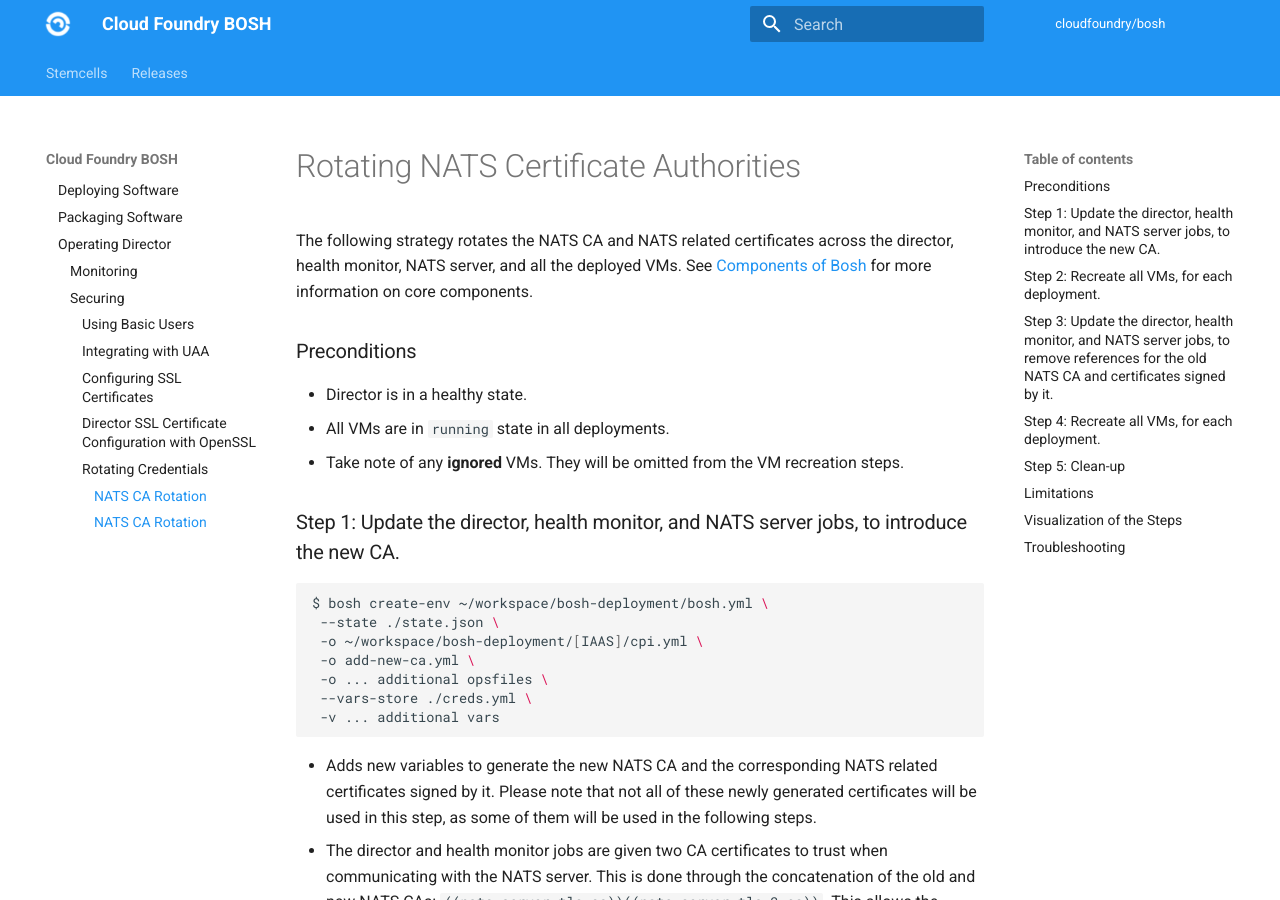
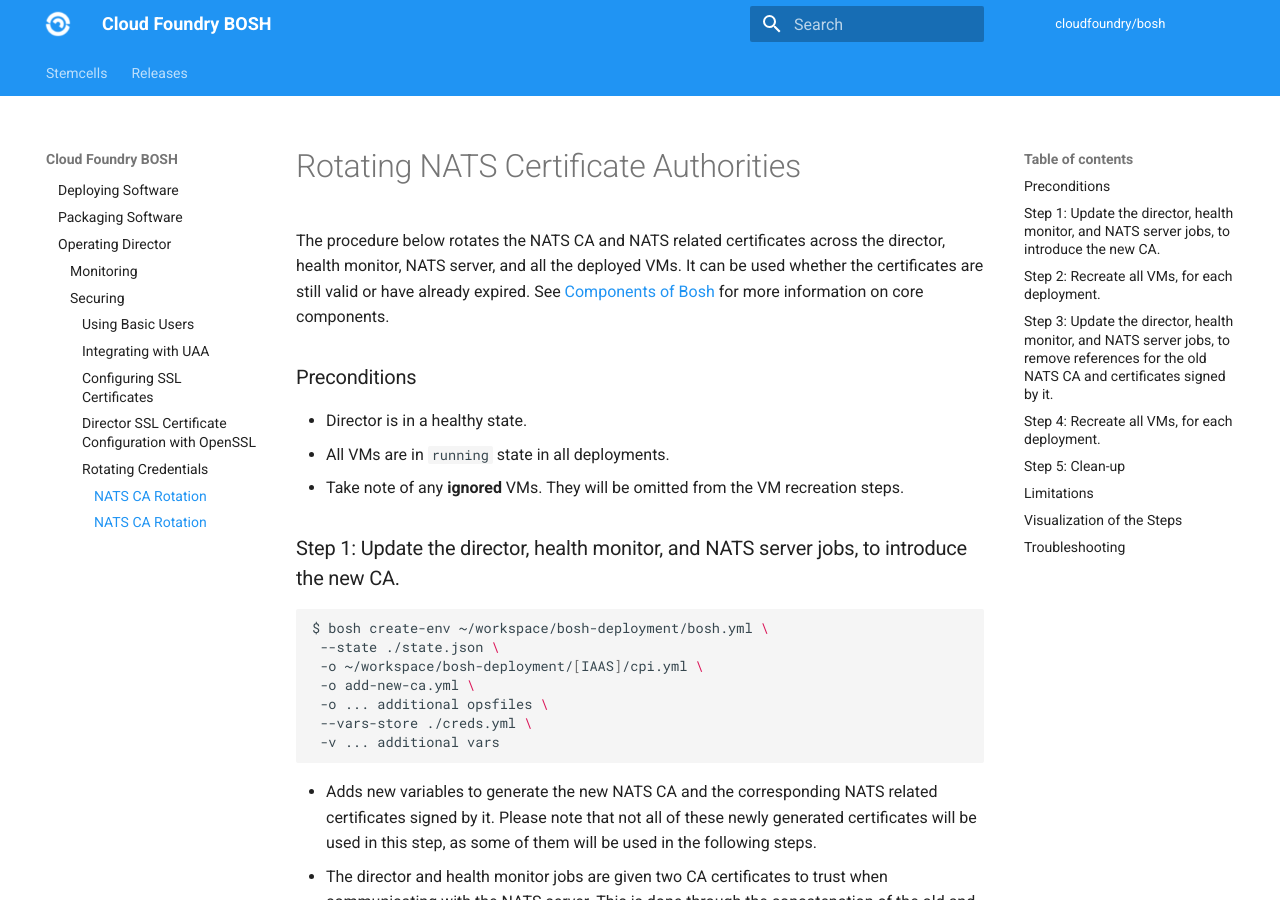
Before and after one commit to cloudfoundry/docs-bosh, an MkDocs documentation site: the page built from content/nats-ca-rotation.md, in a window 1280 px wide and 900 px high. Built offline with MkDocs 1.6.1 and Material for MkDocs 9.7.7, drawn with Linux system fonts in a browser that asks for light colours; old or Windows-style settings are respelled for this version of MkDocs; some of the changed text lies outside the part shown.

Commit message:
Added precision about NATS CA rotation
- Rotation procedure can be performed even if certificates have expired.

````diff
--- a/content/nats-ca-rotation.md
+++ b/content/nats-ca-rotation.md
@@ -1,6 +1,6 @@
 # Rotating NATS Certificate Authorities
 
-The following strategy rotates the NATS CA and NATS related certificates across the director, health monitor, NATS server, and all the deployed VMs. See [Components of Bosh](bosh-components.md) for more information on core components.
+The procedure below rotates the NATS CA and NATS related certificates across the director, health monitor, NATS server, and all the deployed VMs. It can be used whether the certificates are still valid or have already expired. See [Components of Bosh](bosh-components.md) for more information on core components.
 
 
 ### Preconditions
@@ -244,4 +244,6 @@ NATS certificates may be expired if all `bosh deploy` tasks suddenly start faili
 bosh int /path/to/creds.yml --path /nats_server_tls/ca | openssl x509 -noout -dates
 ```
 
+The procedure above will enable you to restore NATS communications.
+
 NATS will not emit specific error messages related to certificate expiration, but requests will time out after 600 seconds.
````
